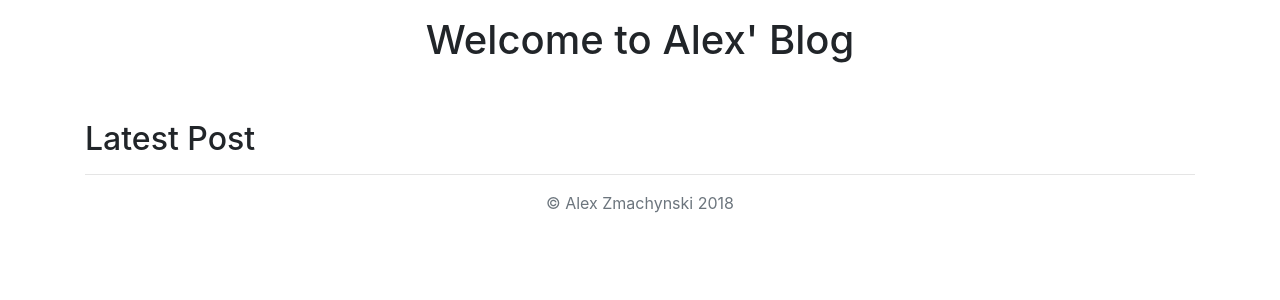
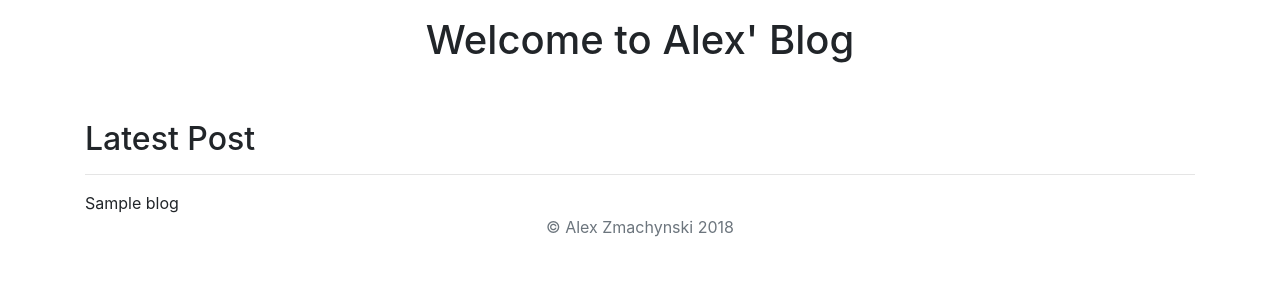
Before and after one commit to AlexZHD/portfolio-project, a Django app: template blog/templates/blog/allblogs.html in a window 1280 px wide. Shown: the part 56-356 px from the top of the page. Run offline with Django 3.2, Linux system fonts and the light colour scheme; the template is opened without the code that fills it: most values are stand-ins (such as "Sample title", 1, 10 or a date in 2020); data that the repository does not hold is empty; some libraries are stand-ins or nearby versions.

Commit message:
real before go

```diff
--- a/blog/templates/blog/allblogs.html
+++ b/blog/templates/blog/allblogs.html
@@ -52,12 +52,15 @@
 
 <main role="main">
     <div class="container">
-    <h1 class="text-center pt-3">Welcome to Alex' Blog</h1>
-    <br />
-    <br />
-    <h2>Latest Post</h2>
-    <hr />
-
+      <h1 class="text-center pt-3">Welcome to Alex' Blog</h1>
+      <br />
+      <br />
+      <h2>Latest Post</h2>
+      <hr />
+      {% for blog in blogs.all %}
+      {{ blog.title }}
+      <br />
+      {% endfor %}
     </div>
 </main>
 
--- a/blog/views.py
+++ b/blog/views.py
@@ -1,4 +1,7 @@
 from django.shortcuts import render
 
+from .models import Blog
+
 def allblogs(request):
-    return render(request,'blog/allblogs.html')
+    blogs = Blog.objects
+    return render(request,'blog/allblogs.html',{'blogs':blogs})
```
